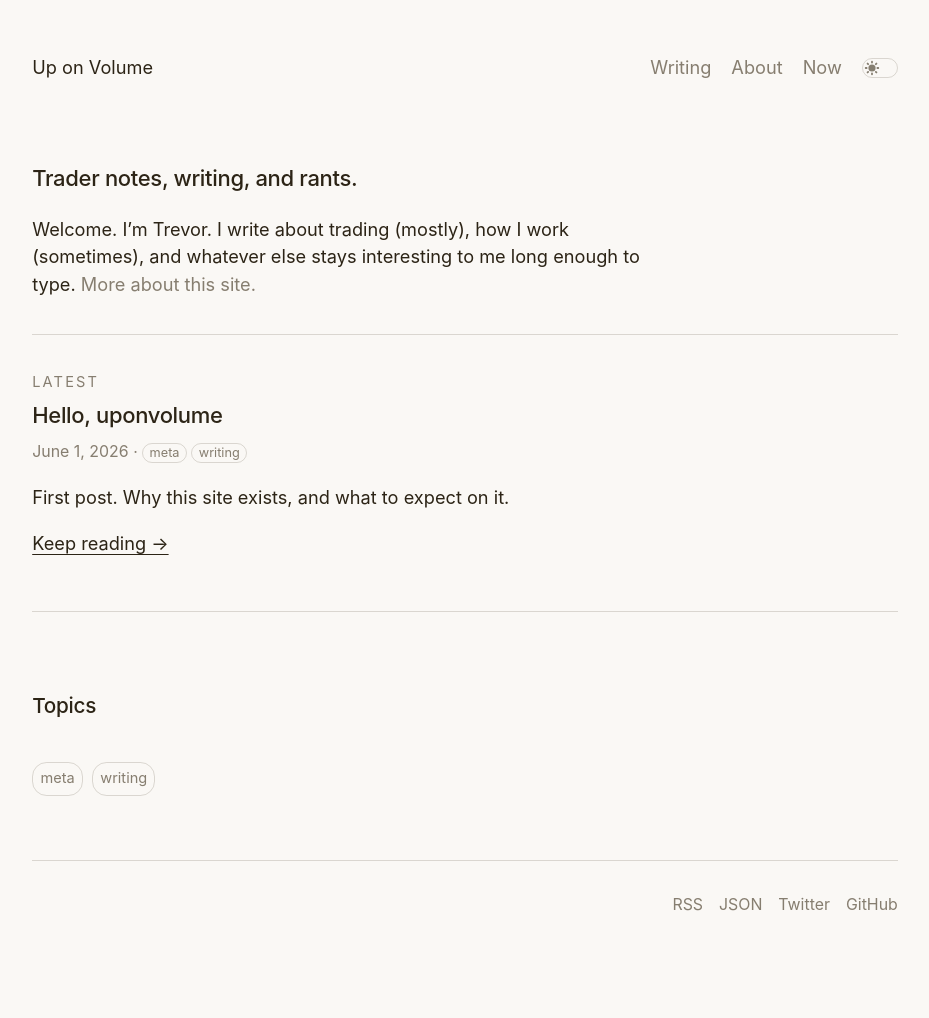
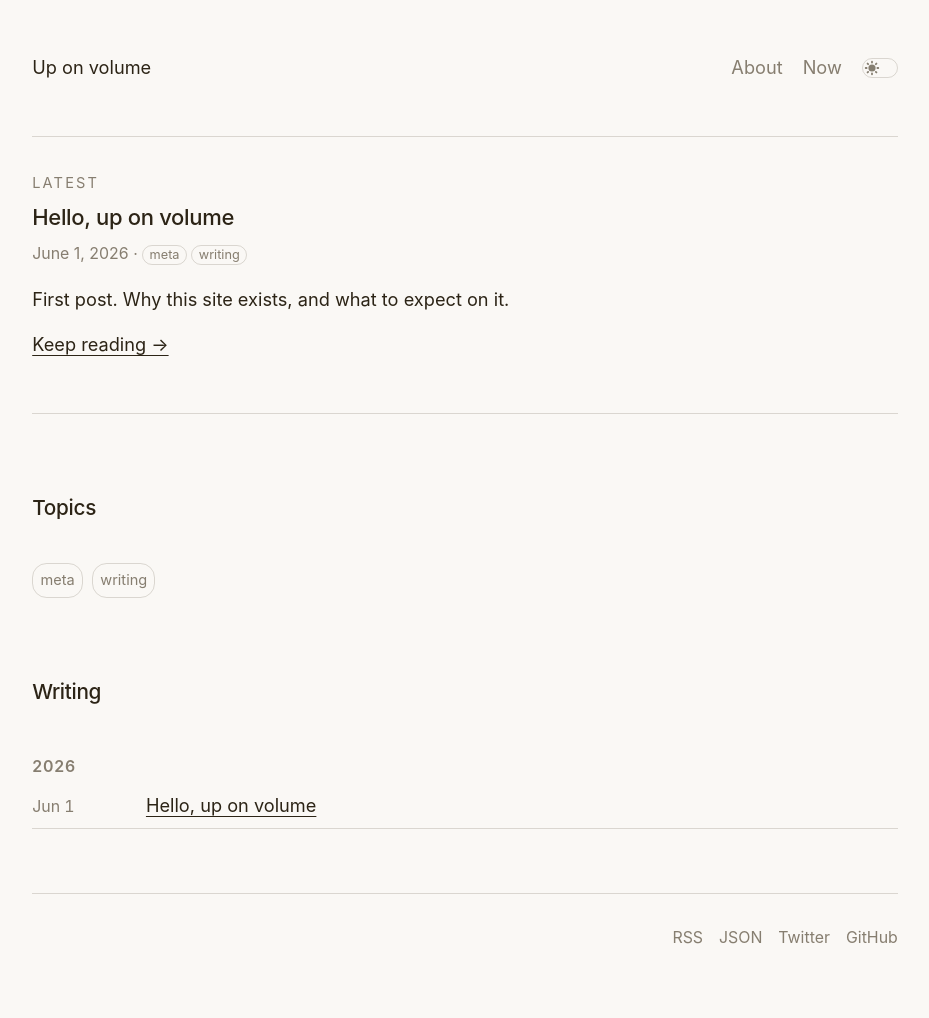
Before and after one commit to txpost/uponvolume-website, a Jekyll site: the page built from _pages/index.md, in a window 1280 px wide. Shown: the whole page, without its empty margins (175-1104 px from the left). Built offline with Jekyll 4.4.1, drawn with Linux system fonts in a browser that asks for light colours; before the commit the page ends 985 px from its top, so only the background shows below that.

Commit message:
Home page aligned with stephango.com structure
- Drop intro text from home; Latest hero is now the first thing on the page
- Remove "Recent writing" 10-item block from home (Steph goes Latest → Topics → Writing)
- Add full year-grouped Writing archive to home below Topics
- Drop "Writing" from top nav (home IS the archive); /writing page kept as permalink
- Add .post-year-heading style for the year markers in the archive list
- Guard layout against rendering an empty <article> wrapper when index has no body

Plus pre-existing uncommitted edits to _config.yml and _notes/2026-06-01-hello.md
that were sitting in the tree before this session, bundled into this commit.

Co-Authored-By: Claude Opus 4.7 (1M context) <noreply@anthropic.com>

```diff
--- a/_config.yml
+++ b/_config.yml
@@ -1,5 +1,5 @@
 name:                Trevor
-title:               Up on Volume
+title:               Up on volume
 author:              Trevor
 twitter:             UpOnVolume
 domain:              uponvolume.com
--- a/_includes/nav.html
+++ b/_includes/nav.html
@@ -1,9 +1,6 @@
 <div class="header flex align-center">
   <span class="flex-grow">
     <a class="internal-link plain" href="{{ site.baseurl }}/">{{ site.title }}</a>
-  </span>
-  <span class="flex-shrink ssr">
-    <a href="{{ site.baseurl }}/writing" class="muted plain">Writing</a>
   </span>
   <span class="flex-shrink ssr">
     <a href="{{ site.baseurl }}/about" class="muted plain">About</a>
--- a/_layouts/index.html
+++ b/_layouts/index.html
@@ -2,11 +2,14 @@
 layout: default
 ---
 
+{% assign trimmed = content | strip %}
+{% if trimmed != "" %}
 <article>
   <div style="max-width: 35em">
     {{ content }}
   </div>
 </article>
+{% endif %}
 
 {% assign notes = site.notes | sort: 'date' | reverse %}
 
@@ -27,21 +30,6 @@ layout: default
     {% endif %}
     <p><a href="{{ hero.url }}" class="internal-link">Keep reading &rarr;</a></p>
   </div>
-
-  {% if notes.size > 1 %}
-    <h3>Recent writing</h3>
-    <ul class="post-list">
-      {% for post in notes offset: 1 limit: 10 %}
-        <li>
-          <span class="post-date">{{ post.date | date: "%Y-%m-%d" }}</span>
-          <span class="post-title"><a href="{{ post.url }}" class="internal-link">{{ post.title }}</a></span>
-        </li>
-      {% endfor %}
-    </ul>
-    {% if notes.size > 11 %}
-      <p><a href="/writing" class="internal-link">All writing &rarr;</a></p>
-    {% endif %}
-  {% endif %}
 {% endif %}
 
 {% assign topics = site.notes | map: 'topics' | join: ',' | split: ',' | uniq | sort %}
@@ -56,3 +44,21 @@ layout: default
     {% endfor %}
   </div>
 {% endif %}
+
+{% if notes.size > 0 %}
+  <h3>Writing</h3>
+  {% assign current_year = "" %}
+  <ul class="post-list">
+    {% for post in notes %}
+      {% assign post_year = post.date | date: "%Y" %}
+      {% if post_year != current_year %}
+        <li class="post-year-heading"><strong>{{ post_year }}</strong></li>
+        {% assign current_year = post_year %}
+      {% endif %}
+      <li>
+        <span class="post-date">{{ post.date | date: "%b %-d" }}</span>
+        <span class="post-title"><a href="{{ post.url }}" class="internal-link">{{ post.title }}</a></span>
+      </li>
+    {% endfor %}
+  </ul>
+{% endif %}
--- a/_notes/2026-06-01-hello.md
+++ b/_notes/2026-06-01-hello.md
@@ -1,5 +1,5 @@
 ---
-title: Hello, uponvolume
+title: Hello, up on volume
 date: 2026-06-01
 topics: [meta, writing]
 description: First post. Why this site exists, and what to expect on it.
--- a/_pages/index.md
+++ b/_pages/index.md
@@ -4,7 +4,3 @@ title: Home
 id: home
 permalink: /
 ---
-
-## Trader notes, writing, and rants.
-
-Welcome. I'm Trevor. I write about trading (mostly), how I work (sometimes), and whatever else stays interesting to me long enough to type. <a href="/about" class="muted internal-link">More about this site.</a>
--- a/_sass/components/_post-list.scss
+++ b/_sass/components/_post-list.scss
@@ -35,6 +35,23 @@
 
   .post-title {
     flex-grow: 1;
+  }
+
+  // Year heading rows inside the home-page archive list. Re-uses the .post-list
+  // container so the year markers sit inline with the post rows but render as
+  // section dividers (no border, larger top margin, no date column).
+  .post-year-heading {
+    display: block;
+    border: 0;
+    padding: 1.5em 0 0.25em;
+    font-size: var(--font-smaller);
+    color: var(--color-muted);
+    letter-spacing: 0.05em;
+
+    &:first-child {
+      border-top: 0;
+      padding-top: 0.5em;
+    }
   }
 }
 
```
